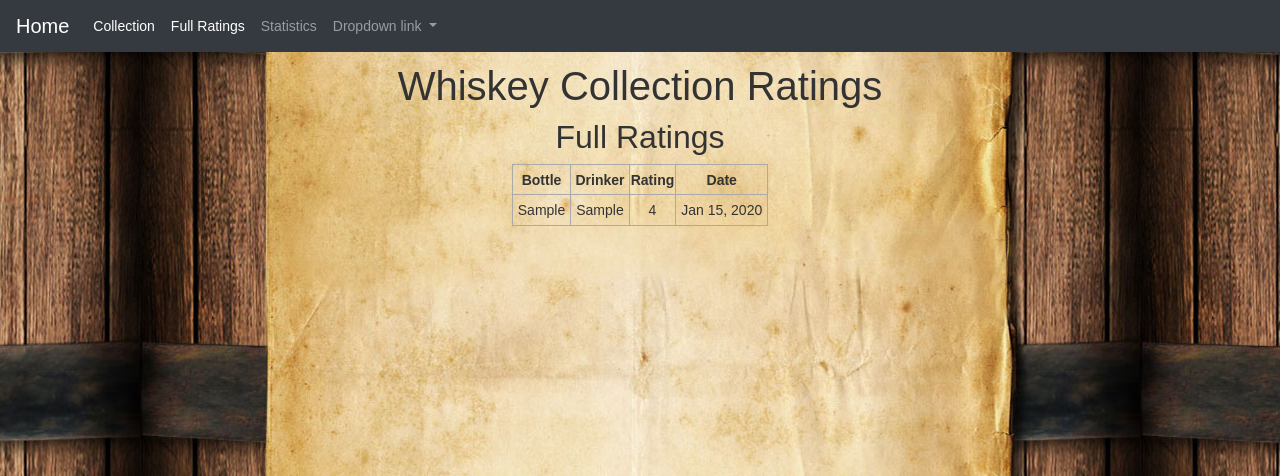
After one commit to hamman33/whiskey_db, a Flask app: page /ratings in a window 1280 px wide. The commit adds this page. Shown: the top 476 px of the page. Run offline with Flask 2, Linux system fonts and the light colour scheme; tables that the repository leaves empty hold one stand-in row (values such as "Sample post").

Commit message:
Finished initial features

```diff
--- a/app.py
+++ b/app.py
@@ -9,8 +9,9 @@ db = SQLAlchemy(app)
 class Ratings(db.Model):
     rating_num = db.Column(db.Integer, primary_key=True)
     bottle_id = db.Column(db.Integer, nullable=False)
+    bottle = db.Column(db.String(200))
     rating = db.Column(db.Integer, nullable=False)
-    drinker = db.Column(db.String(200))
+    drinker = db.Column(db.String(50))
     date_drank = db.Column(db.DateTime, default=datetime.utcnow)
 
     def __repr__(self):
@@ -19,7 +20,8 @@ class Ratings(db.Model):
 class Collection(db.Model):
     bottle_id = db.Column(db.Integer, primary_key=True)
     bottle = db.Column(db.String(200))
-    whiskey_type = db.Column(db.String(200), default=0)
+    owner = db.Column(db.String(50))
+    whiskey_type = db.Column(db.String(50), default=0)
     proof = db.Column(db.Float, default=0)
     avg_rating = db.Column(db.Float, default=0)
     date_added = db.Column(db.DateTime, default=datetime.utcnow)
@@ -43,7 +45,8 @@ def collection():
         bottle = request.form['bottle']
         w_type = request.form['type']
         proof = request.form['proof']
-        new_bottle = Collection(bottle_id=bottle_id, bottle=bottle, whiskey_type=w_type, proof=proof)
+        owner = request.form['owner']
+        new_bottle = Collection(bottle_id=bottle_id, bottle=bottle, whiskey_type=w_type, proof=proof, owner=owner)
         try:
             db.session.add(new_bottle)
             db.session.commit()
@@ -54,6 +57,17 @@ def collection():
         ratings = Ratings.query.order_by(Ratings.date_drank).all()
         collection = Collection.query.order_by(Collection.whiskey_type, Collection.bottle).all()
         return render_template('collection.html', ratings=ratings, collection=collection)
+
+@app.route('/ratings', methods=['POST', 'GET'])
+def ratings():
+    print(request.method)
+    if request.method == 'POST':
+        #do nothing
+        pass
+    else:
+        ratings = Ratings.query.order_by(Ratings.date_drank).all()
+        collection = Collection.query.order_by(Collection.whiskey_type, Collection.bottle).all()
+        return render_template('ratings.html', ratings=ratings, collection=collection)
 
 
 @app.route('/data')
@@ -75,7 +89,7 @@ def rate(id):
         if(not rating.isdigit()):
             return 'Please enter a number from 1-10'
 
-        new_rating = Ratings(rating_num=len(Ratings.query.all()), bottle_id=id, rating=int(rating))
+        new_rating = Ratings(rating_num=len(Ratings.query.all()), bottle_id=id, bottle= bottle_obj.bottle, rating=int(rating))
         try:
             db.session.add(new_rating)
             db.session.commit()
@@ -104,7 +118,7 @@ def delete(id):
         for rat in ratings:
             db.session.delete(rat)
         db.session.commit()
-        return redirect('/')
+        return redirect('/collection')
     except:
         return 'There was a problem deleting the bottle'
 
@@ -119,13 +133,16 @@ def edit(id):
         try:
             db.session.delete(bottle)
             db.session.commit()
-            return redirect('/')
+            return redirect('/collection')
         except:
             return 'There was a problem deleting the bottle'
     else:
         return render_template("edit.html", bottle=bottle)
 
 
-if __name__ == "__main__":
+def main():
     app.run(debug=True, host="0.0.0.0")
     db.create_all()
+
+if __name__ == "__main__":
+    main()
--- a/static/css/main.css
+++ b/static/css/main.css
@@ -24,7 +24,11 @@ body {
     background-repeat: repeat-y, repeat;
     background-attachment: scroll, scroll;
   }
-
+  .maindiv {
+    margin: auto;
+    width: 750px;
+    padding: 10px;
+  }
 
 table, td, th {
     border: 1px solid #aaa;
@@ -33,7 +37,6 @@ table, td, th {
 
 table {
     border-collapse: collapse;
-    width:35%;
     margin-left: auto;
     margin-right: auto;
 }
@@ -50,11 +53,3 @@ td {
 input, label {
   display:block;
 }
-
-.bottleinput {
-    margin-top: 20px;
-    position: relative;
-    margin-left: auto;
-    margin-right: auto;
-    width: 30%;
-}
--- a/templates/base.html
+++ b/templates/base.html
@@ -3,7 +3,6 @@
 
 <head>
     <meta charset="UTF-8">
-    <meta name="viewport" content="width=device-width, initial-scale=1.0">
     <meta http-equiv="X-UA-Compatible" content="ie=edge">
     <link rel="stylesheet" href="https://cdn.jsdelivr.net/npm/bootstrap@4.3.1/dist/css/bootstrap.min.css"
         integrity="sha384-ggOyR0iXCbMQv3Xipma34MD+dH/1fQ784/j6cY/iJTQUOhcWr7x9JvoRxT2MZw1T" crossorigin="anonymous">
@@ -23,8 +22,8 @@
                 <li class="nav-item active">
                     <a class="nav-link" href="/collection">Collection </a>
                 </li>
-                <li class="nav-item">
-                    <a class="nav-link" href="#">Full Ratings</a>
+                <li class="nav-item active">
+                    <a class="nav-link" href="/ratings">Full Ratings</a>
                 </li>
                 <li class="nav-item">
                     <a class="nav-link" href="#">Statistics</a>
--- a/templates/index.html
+++ b/templates/index.html
@@ -5,7 +5,7 @@
 {% endblock %}
 
 {% block body %}
-<div class="content">
+<div class="maindiv">
     <h1 style="text-align: center">Hampo Whiskey Bar</h1>
     {% if collection|length < 1 %}
     <h4 style="text-align: center">The collection is empty.</h4>
@@ -15,6 +15,7 @@
             <th>Bottle</th>
             <th>Type</th>
             <th>Proof</th>
+            <th>Owner</th>
             <th>Date Added</th>
             <th>Average Rating</th>
             <th>Rate</th>
@@ -30,6 +31,7 @@
                     {{bot.proof}}
                     {% endif %}
                 </td>
+                <td>{{ bot.owner }}</td>
                 <td>{{ bot.date_added.strftime("%b %-d, %Y") }}</td>
                 <td>{{ bot.avg_rating }}</td>
                 <td>
--- a/templates/rate.html
+++ b/templates/rate.html
@@ -5,10 +5,10 @@
 {% endblock %}
 
 {% block body %}
-<div class="content">
+<div class="maindiv">
     <h1 style="text-align: center">Please rate {{ bottle.bottle }} from 1-10</h1>
 
-    <div class="bottleinput">
+    <div class="center">
         <form action="/rate/{{bottle.bottle_id}}" method="POST">
             <label for="rating"> Rating</label>
             <input type="text" name="rating" id="rating">
--- /dev/null
+++ b/templates/ratings.html
@@ -0,0 +1,34 @@
+{% extends 'base.html' %}
+
+{% block head %}
+<title>Hampo Whiskey Bar</title>
+{% endblock %}
+
+{% block body %}
+<div class="maindiv">
+    <h1 style="text-align: center">Whiskey Collection Ratings</h1>
+        {% if ratings|length < 1 %} <h4 style="text-align: center">There are no ratings.</h4>
+        {% else %}
+        <h2 style="text-align: center">Full Ratings</h2>
+        <table>
+            <tr>
+                <th>Bottle</th>
+                <th>Drinker</th>
+                <th>Rating</th>
+                <th>Date</th>
+
+            </tr>
+            {% for rate in ratings %}
+            <tr>
+                <td>{{ rate.bottle }}</td>
+                <td>{{ rate.drinker }}</td>
+                <td>{{ rate.rating }}</td>
+                <td>{{ rate.date_drank.strftime("%b %-d, %Y") }}</td>
+            </tr>
+            {% endfor %}
+        </table>
+        {% endif %}
+
+</div>
+
+{% endblock %}
```
Also changed, not shown: templates/collection.html (+7 -2 lines), whiskey.db.
